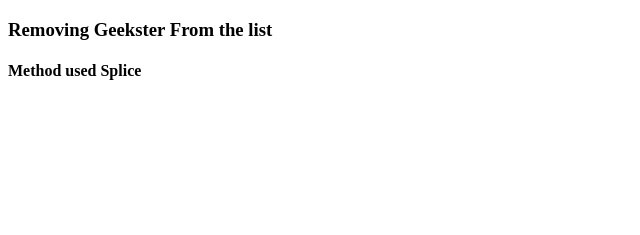
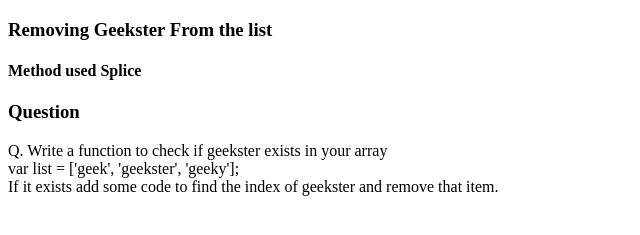
Before and after one commit to Venkat-aero/js-june-2-week-test, a plain HTML site: page removingGeekster/index.html in a window 1280 px wide. Shown: the part 61-296 px from the top of the page, without its empty margins (0-640 px from the left). Drawn offline with Linux system fonts and the light colour scheme.

Commit message:
Update index.html

```diff
--- a/removingGeekster/index.html
+++ b/removingGeekster/index.html
@@ -14,6 +14,13 @@
 
     <h4>Method used Splice</h4>
 
+    <h3> Question </h3>
+    <p>
+
+        Q. Write a function to check if geekster exists in your array </br> var list = ['geek', 'geekster', 'geeky'];
+    </br>If it exists  add some code to find the index of geekster and remove that item.
+    </p>
+
     <script src="./script.js"></script>
 </body>
 </html>
```
